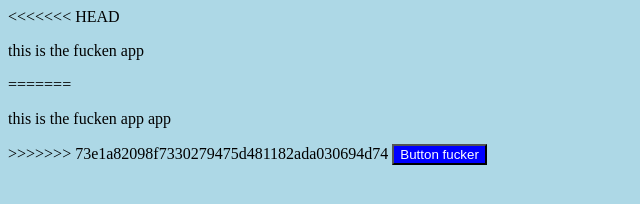
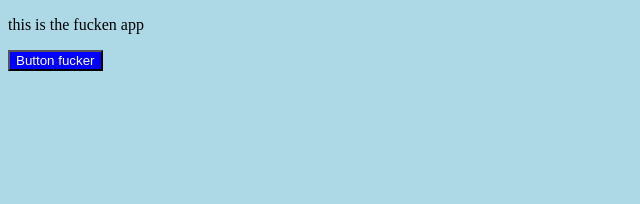
Before and after one commit to hiepdtptit/GIT-tutorial, a plain HTML site: page index.html in a window 1280 px wide. Shown: the whole page, without its empty margins (0-640 px from the left). Drawn offline with Linux system fonts and the light colour scheme.

Commit message:
fix confict

```diff
--- a/index.html
+++ b/index.html
@@ -8,11 +8,7 @@
     <link rel="stylesheet" href="index.css" />
   </head>
   <body>
-<<<<<<< HEAD
     <p>this is the fucken app</p>
-=======
-    <p>this is the fucken app app</p>
->>>>>>> 73e1a82098f7330279475d481182ada030694d74
     <button>Button fucker</button>
   </body>
 </html>
```
